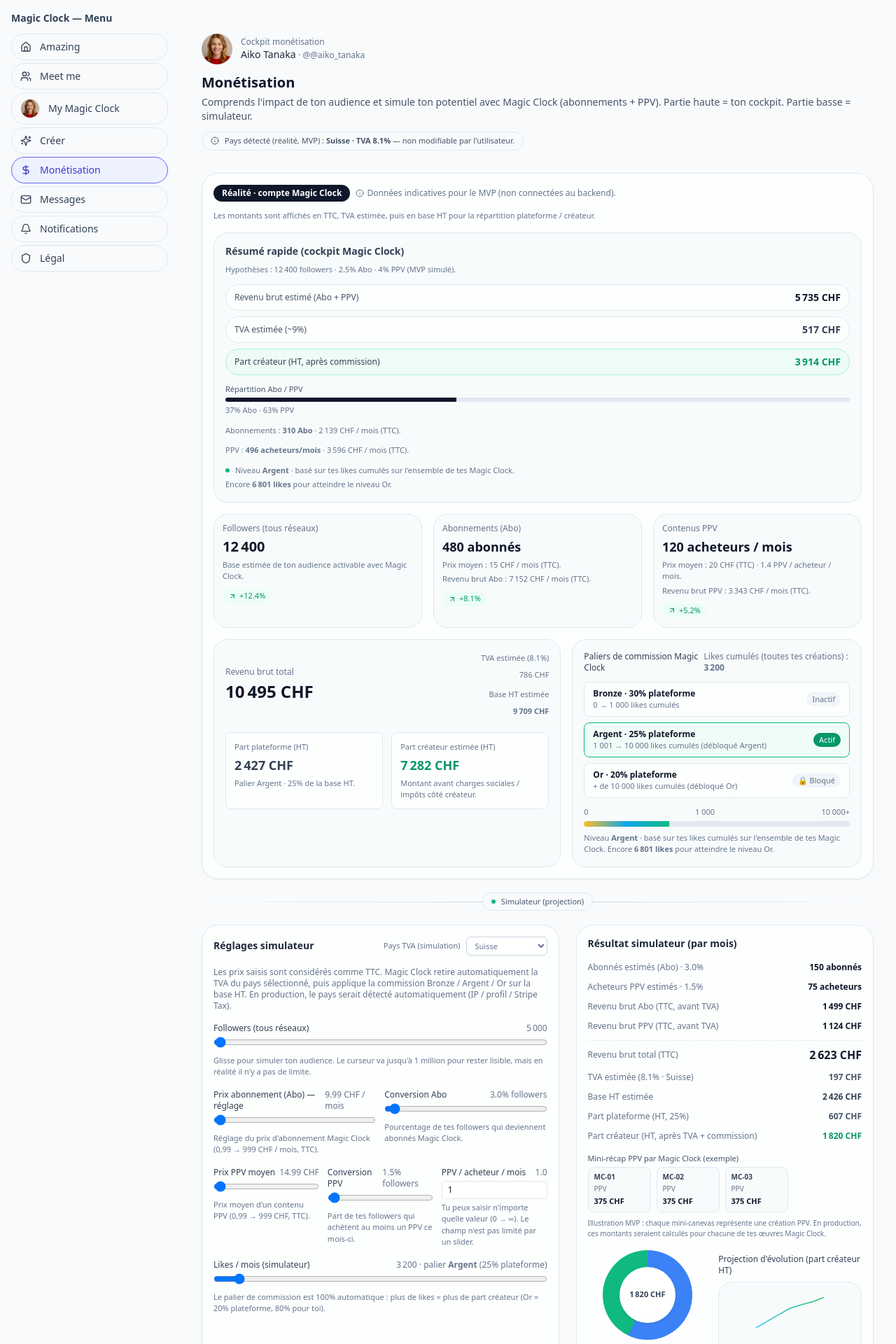
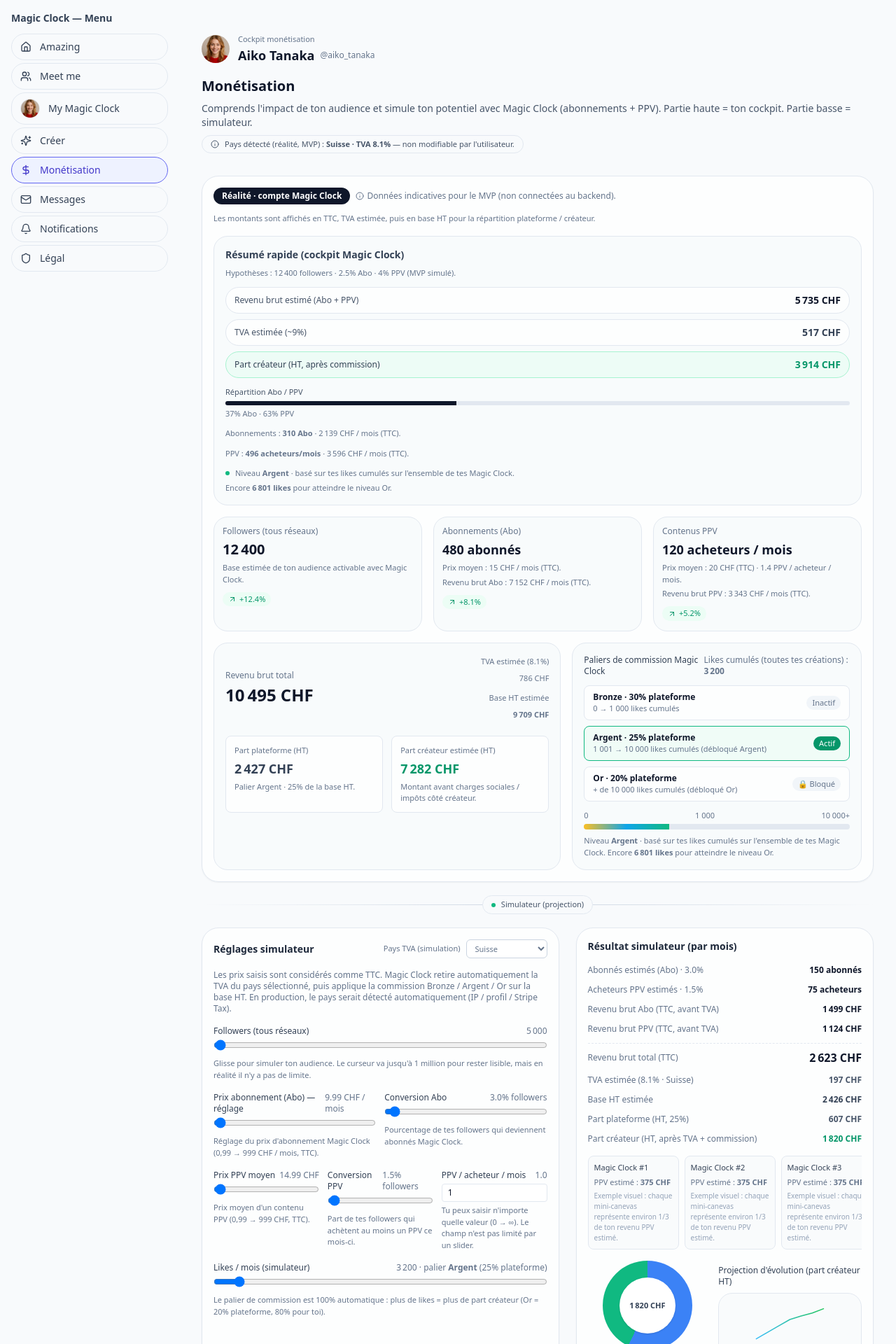
Before and after one commit to welcome-magic-clock/magic-clock-web-mvp, a Next.js app: page /monet in a window 1280 px wide. Shown: the top 1920 px of the page at 70% size. Built offline with nearby package versions, Linux system fonts and the light colour scheme.

Commit message:
Update page.tsx

```diff
--- a/app/monet/page.tsx
+++ b/app/monet/page.tsx
@@ -166,6 +166,13 @@
   const currentCreator =
     creators.find((c) => c.name === "Aiko Tanaka") ?? creators[0];
 
+  const displayHandle =
+    currentCreator && typeof currentCreator.handle === "string"
+      ? currentCreator.handle.startsWith("@")
+        ? currentCreator.handle
+        : `@${currentCreator.handle}`
+      : "@magic_clock_creator";
+
   // TVA “réalité” : pays figé (ex: Suisse)
   const vatRateReal = CURRENT_COUNTRY.vatRate;
 
@@ -269,36 +276,40 @@
 
   return (
     <div className="container py-8 space-y-8">
-      {/* HEADER AVEC AVATAR CRÉATEUR */}
-      <header className="space-y-3">
+      {/* HEADER AVEC AVATAR + HANDLE SANS DOUBLE @ */}
+      <header className="space-y-4">
+        {/* Ligne avatar + nom + handle */}
         <div className="flex items-center gap-3">
-          <div className="h-11 w-11 overflow-hidden rounded-full bg-slate-200">
+          <div className="h-10 w-10 overflow-hidden rounded-full bg-slate-200">
             <img
-              src={currentCreator.avatar}
-              alt={currentCreator.name}
+              src={currentCreator?.avatar}
+              alt={currentCreator?.name}
               className="h-full w-full object-cover"
             />
           </div>
-          <div>
-            <p className="text-xs text-slate-500">Cockpit monétisation</p>
-            <p className="text-sm font-medium text-slate-800">
-              {currentCreator.name}{" "}
-              <span className="text-xs font-normal text-slate-500">
-                · @{currentCreator.handle}
+          <div className="flex flex-col">
+            <span className="text-[11px] text-slate-500">
+              Cockpit monétisation
             </span>
-            </p>
+            <div className="flex items-center gap-2">
+              <h1 className="text-lg font-semibold">
+                {currentCreator?.name ?? "Créateur Magic Clock"}
+              </h1>
+              <span className="text-xs text-slate-500">
+                {displayHandle}
+              </span>
+            </div>
           </div>
         </div>
 
-        <div>
-          <h1 className="text-xl font-semibold">Monétisation</h1>
-          <p className="mt-1 text-sm text-slate-600">
+        {/* Titre + description + chip pays/TVA */}
+        <div className="space-y-2">
+          <h2 className="text-xl font-semibold">Monétisation</h2>
+          <p className="text-sm text-slate-600">
             Comprends l&apos;impact de ton audience et simule ton potentiel avec
             Magic Clock (abonnements + PPV). Partie haute = ton cockpit. Partie
             basse = simulateur.
           </p>
-        </div>
-
           <div className="inline-flex items-center gap-2 rounded-full border border-slate-200 bg-slate-50 px-3 py-1 text-[11px] text-slate-600">
             <Info className="h-3 w-3" />
             <span>
@@ -309,6 +320,7 @@
               </strong>{" "}
               — non modifiable par l&apos;utilisateur.
             </span>
+          </div>
         </div>
       </header>
 
@@ -505,7 +517,7 @@
               })}
             </div>
 
-            {/* Barre de progression likes + explication méritocratie */}
+            {/* Barre de progression likes + méritocratie */}
             <div className="mt-1">
               <div className="mb-1 flex items-center justify-between text-[11px] text-slate-500">
                 <span>0</span>
@@ -566,7 +578,7 @@
       {/* Séparateur Réalité / Simulateur */}
       <div className="relative my-4 flex items-center justify-center">
         <div className="h-px w-full bg-gradient-to-r from-transparent via-slate-300 to-transparent" />
-        <span className="absolute inline-flex items-center gap-2 rounded-full bg-slate-50 px-3 py-1 text-[11px] font-medium text-slate-600 border border-slate-200">
+        <span className="absolute inline-flex items-center gap-2 rounded-full border border-slate-200 bg-slate-50 px-3 py-1 text-[11px] font-medium text-slate-600">
           <span className="inline-block h-1.5 w-1.5 rounded-full bg-emerald-500" />
           Simulateur (projection)
         </span>
@@ -873,38 +885,31 @@
             </div>
           </div>
 
-          {/* Mini-canevas PPV */}
-          <div className="mt-2 space-y-1">
-            <p className="text-[11px] font-medium text-slate-600">
-              Mini-récap PPV par Magic Clock (exemple)
+          {/* Mini-canevas PPV : aperçu visuel des contenus */}
+          <div className="mt-3 flex gap-2 overflow-x-auto text-[11px]">
+            {[1, 2, 3].map((idx) => (
+              <div
+                key={idx}
+                className="min-w-[130px] flex-1 rounded-lg border border-slate-200 bg-slate-50/80 p-2"
+              >
+                <p className="truncate font-medium text-slate-700">
+                  Magic Clock #{idx}
                 </p>
-            <div className="flex gap-2 overflow-x-auto pb-1">
-              {["MC-01", "MC-02", "MC-03"].map((label, idx) => {
-                const share = simGrossPpv / 3 || 0;
-                return (
-                  <div
-                    key={label}
-                    className="min-w-[90px] rounded-lg border border-slate-200 bg-slate-50/80 px-2 py-1.5"
-                  >
-                    <p className="text-[10px] font-semibold text-slate-700">
-                      {label}
+                <p className="mt-1 text-slate-500">
+                  PPV estimé :{" "}
+                  <span className="font-semibold">
+                    {formatMoney(simGrossPpv / 3)}
+                  </span>
                 </p>
-                    <p className="mt-0.5 text-[10px] text-slate-500">PPV</p>
-                    <p className="mt-0.5 text-[11px] font-semibold text-slate-900">
-                      {formatMoney(share)}
+                <p className="mt-1 text-[10px] text-slate-400">
+                  Exemple visuel : chaque mini-canevas représente environ 1/3
+                  de ton revenu PPV estimé.
                 </p>
               </div>
-                );
-              })}
-            </div>
-            <p className="text-[10px] text-slate-500">
-              Illustration MVP : chaque mini-canevas représente une création
-              PPV. En production, ces montants seraient calculés pour chacune de
-              tes œuvres Magic Clock.
-            </p>
+            ))}
           </div>
 
-          {/* Donut + légende */}
+          {/* Donut + légende + courbe */}
           <div className="mt-2 grid items-center gap-4 md:grid-cols-[minmax(0,1fr)_minmax(0,1.2fr)]">
             <div className="flex flex-col items-center gap-2">
               <div
@@ -932,7 +937,6 @@
               </div>
             </div>
 
-            {/* Courbe d'évolution */}
             <div className="space-y-2">
               <p className="text-xs font-medium text-slate-700">
                 Projection d&apos;évolution (part créateur HT)
```
Lines whose indentation alone changed are shown as unchanged.
